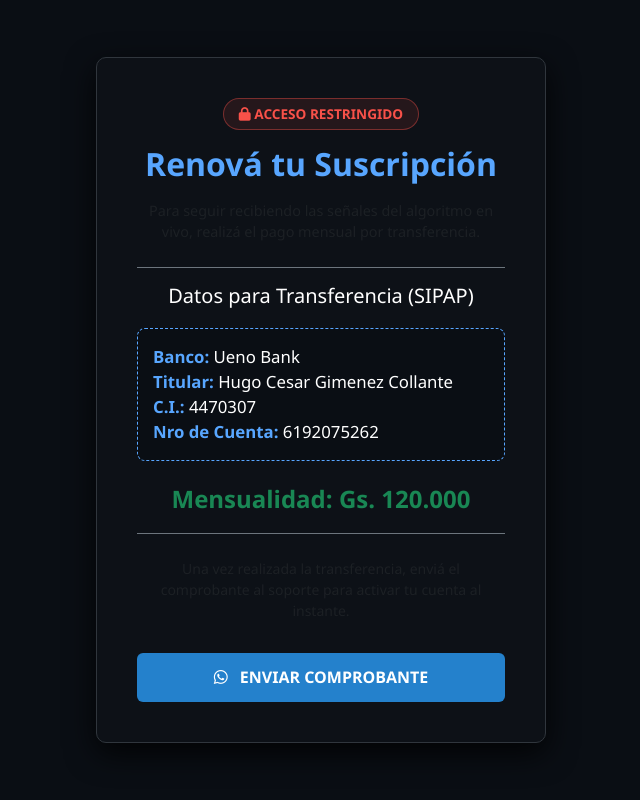
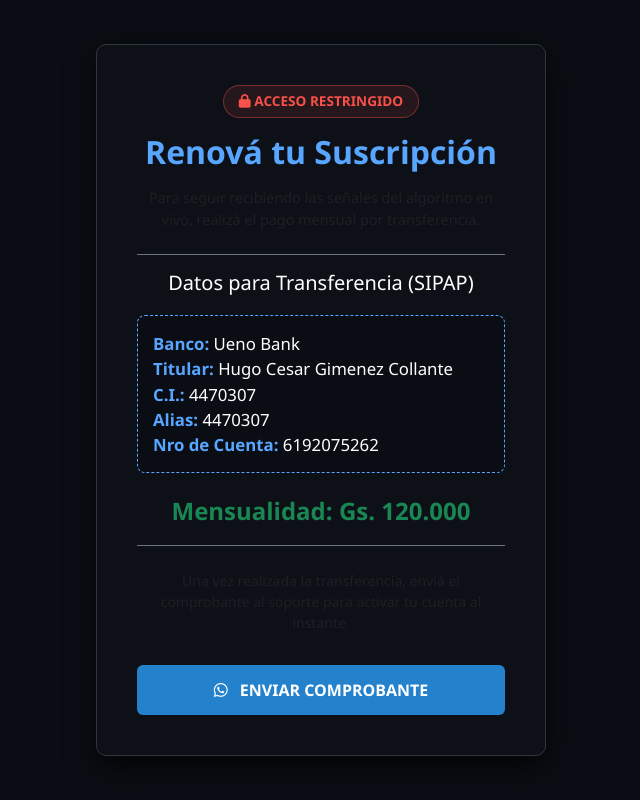
Before and after one commit to empleopro/panel-trading-vip, a Django app: template panel_vip/templates/pago.html in a window 1280 px wide. Shown: the whole page, without its empty margins (319-959 px from the left). Run offline with Django 3.2, Linux system fonts and the light colour scheme; the template is opened without the code that fills it, so the values that code supplies are empty.

Commit message:
Se agregó el Alias a la página de pago

```diff
--- a/panel_vip/templates/pago.html
+++ b/panel_vip/templates/pago.html
@@ -28,11 +28,12 @@
     <div class="border-top border-bottom border-secondary py-3 mb-4">
         <h5 class="text-white mb-2">Datos para Transferencia (SIPAP)</h5>
 
-        <!-- ACÁ ESTÁ EL CAMBIO DE COLORES -->
+        <!-- ACÁ ESTÁ EL CAMBIO DE COLORES Y EL ALIAS AGREGADO -->
         <div class="datos-banco text-white" style="font-size: 1.05rem;">
             <strong style="color: #58a6ff;">Banco:</strong> Ueno Bank<br>
             <strong style="color: #58a6ff;">Titular:</strong> Hugo Cesar Gimenez Collante<br>
             <strong style="color: #58a6ff;">C.I.:</strong> 4470307<br>
+            <strong style="color: #58a6ff;">Alias:</strong> 4470307<br>
             <strong style="color: #58a6ff;">Nro de Cuenta:</strong> 6192075262
         </div>
 
```
